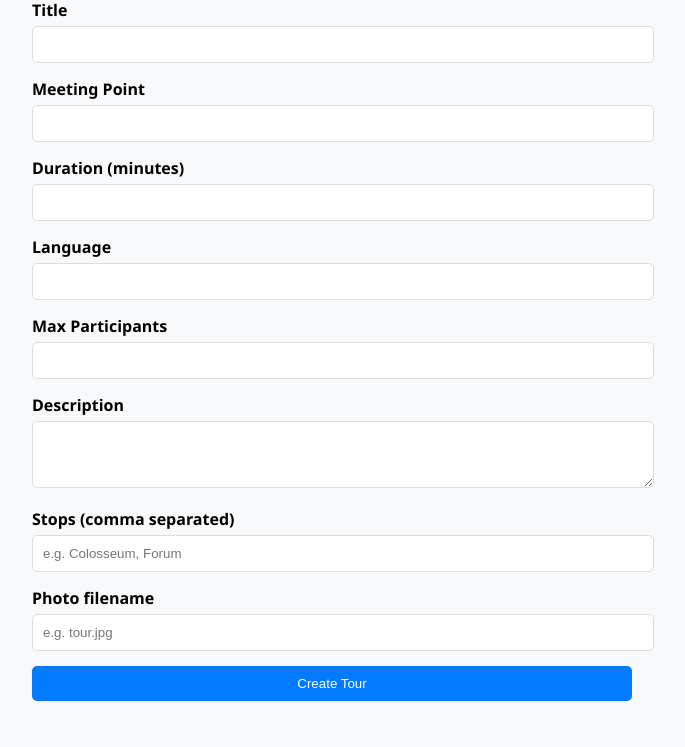
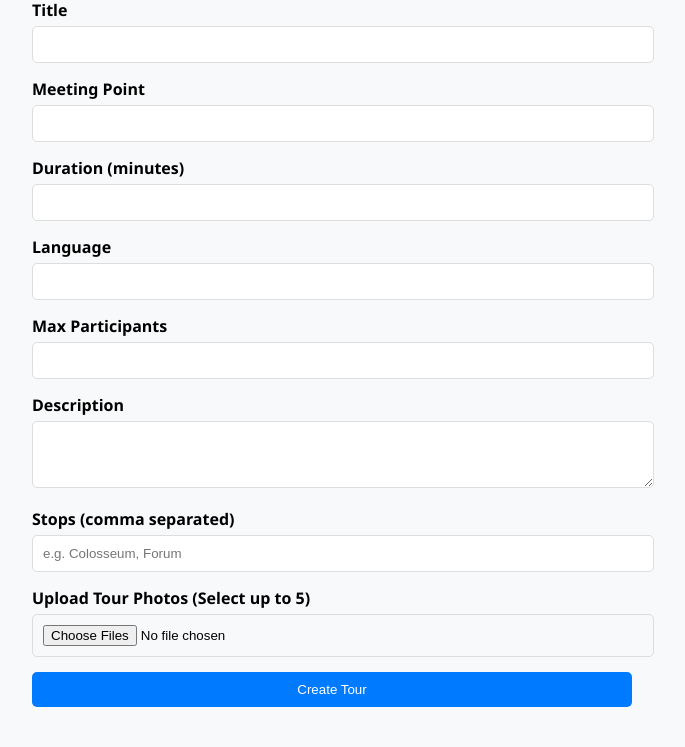
Before and after one commit to MujoGultekin/Free_Walk_Tours_New, a Flask app: page /guide/tour/new in a window 1280 px wide. Shown: the part 94-841 px from the top of the page, without its empty margins (308-993 px from the left). Before the commit the page ends 795 px from the top, so only its background shows below. Run offline with Flask 3, Linux system fonts and the light colour scheme; a user stored in the database is signed in.

Commit message:
+fixed adding pictures for new tour

```diff
--- a/routes/guide_routes.py
+++ b/routes/guide_routes.py
@@ -1,17 +1,21 @@
-# routes/guide_routes.py
-from flask import Blueprint, render_template, request, redirect, url_for, flash
+import os
+from flask import Blueprint, render_template, request, redirect, url_for, flash, current_app
+from werkzeug.utils import secure_filename
 from flask_login import current_user, login_required
 from routes.auth_routes import guide_required
 from dao import tours_dao
 
 guide_bp = Blueprint('guide', __name__)
 
+# Görsellerin kaydedileceği klasör
+UPLOAD_FOLDER = 'static/images'
+
 @guide_bp.route("/guide/tour/new", methods=["GET", "POST"])
 @login_required
 @guide_required
 def new_tour():
     if request.method == "POST":
-        # Formdan gelen verileri alıyoruz
+        # Form verilerini alıyoruz
         title = request.form.get("title")
         meeting_point = request.form.get("meeting_point")
         duration = request.form.get("duration")
@@ -19,15 +23,27 @@ def new_tour():
         max_participants = request.form.get("max_participants")
         description = request.form.get("description")
         stops = request.form.get("stops")
-        photos = request.form.get("photos") # Basit olması için dosya yolu/adı
 
-        # Veritabanına kayıt işlemini gerçekleştiriyoruz
+        # Fotoğrafları işliyoruz
+        files = request.files.getlist("photos")
+        file_names = []
+
+        for file in files:
+            if file and file.filename:
+                filename = secure_filename(file.filename)
+                # Dosyayı static/images klasörüne kaydediyoruz
+                file.save(os.path.join(current_app.root_path, UPLOAD_FOLDER, filename))
+                file_names.append(filename)
+
+        # İsimleri virgülle birleştirip string olarak veritabanına gönderiyoruz
+        photos_str = ",".join(file_names)
+
         tours_dao.new_tour(
             current_user.id, title, meeting_point, duration,
-            language, max_participants, description, stops, photos
+            language, max_participants, description, stops, photos_str
         )
 
-        flash("New tour created successfully!", "success")
+        flash("New tour with photos created successfully!", "success")
         return redirect(url_for("auth.profile_guide"))
 
     return render_template("new_tour.html")
@@ -40,8 +56,8 @@ def edit_tour(tour_id):
         flash("This tour has active reservations and cannot be modified!", "danger")
         return redirect(url_for("auth.profile_guide"))
 
-    # EĞER POST İSTEĞİ GELİRSE GÜNCELLE
     if request.method == "POST":
+        # Edit kısmında dosya yükleme opsiyonel olabilir, burada sadece metin güncelliyoruz
         tours_dao.update_tour(
             tour_id,
             request.form.get("title"),
@@ -51,12 +67,11 @@ def edit_tour(tour_id):
             request.form.get("max_participants"),
             request.form.get("description"),
             request.form.get("stops"),
-            request.form.get("photos")
+            request.form.get("photos") # Eski yöntem devam ediyor
         )
         flash("Tour updated successfully!", "success")
         return redirect(url_for("auth.profile_guide"))
 
-    # EĞER GET İSTEĞİ GELİRSE SAYFAYI GÖSTER (Sadece burası çalışmalı)
     tour = tours_dao.get_tour_by_id(tour_id)
     return render_template("edit_tour.html", tour=tour)
 
@@ -65,10 +80,12 @@ def edit_tour(tour_id):
 @guide_required
 def submit_report(tour_id):
     actual_participants = request.form.get("actual_participants")
-    photo = request.files.get("photo") # Dosya yükleme kısmı
+    photo = request.files.get("photo")
 
-    # Burada tours_dao.py içine yeni bir add_report fonksiyonu ekleyip çağırabilirsin
-    tours_dao.add_report(tour_id, actual_participants, photo.filename)
+    if photo:
+        filename = secure_filename(photo.filename)
+        photo.save(os.path.join(current_app.root_path, UPLOAD_FOLDER, filename))
+        tours_dao.add_report(tour_id, actual_participants, filename)
 
     flash("Report submitted successfully!", "success")
     return redirect(url_for("auth.profile_guide"))
@@ -77,7 +94,6 @@ def submit_report(tour_id):
 @login_required
 @guide_required
 def delete_tour(tour_id):
-    # Silmeden önce yine rezervasyon kontrolü yapalım
     if tours_dao.has_reservations(tour_id):
         flash("This tour has active reservations and cannot be deleted!", "danger")
         return redirect(url_for("auth.profile_guide"))
--- a/templates/new_tour.html
+++ b/templates/new_tour.html
@@ -20,7 +20,8 @@
     <!-- Sayfanın genel tasarımına uyması için card sınıfını kullandık -->
     <div class="card shadow p-4">
         <h2 class="mb-4">Create a New Walking Tour</h2>
-        <form method="POST">
+        <!-- Dosya yükleme özelliği için enctype ekledik -->
+        <form method="POST" enctype="multipart/form-data">
             <div class="form-group">
                 <label>Title</label>
                 <input type="text" name="title" required>
@@ -50,8 +51,9 @@
                 <input type="text" name="stops" placeholder="e.g. Colosseum, Forum" required>
             </div>
             <div class="form-group">
-                <label>Photo filename</label>
-                <input type="text" name="photos" placeholder="e.g. tour.jpg">
+                <label>Upload Tour Photos (Select up to 5)</label>
+                <!-- Dosya yükleme alanı (multiple ile çoklu seçim aktif) -->
+                <input type="file" name="photos" accept="image/*" multiple required>
             </div>
             <button type="submit">Create Tour</button>
         </form>
```
Also changed, not shown: roma_tours.db.
